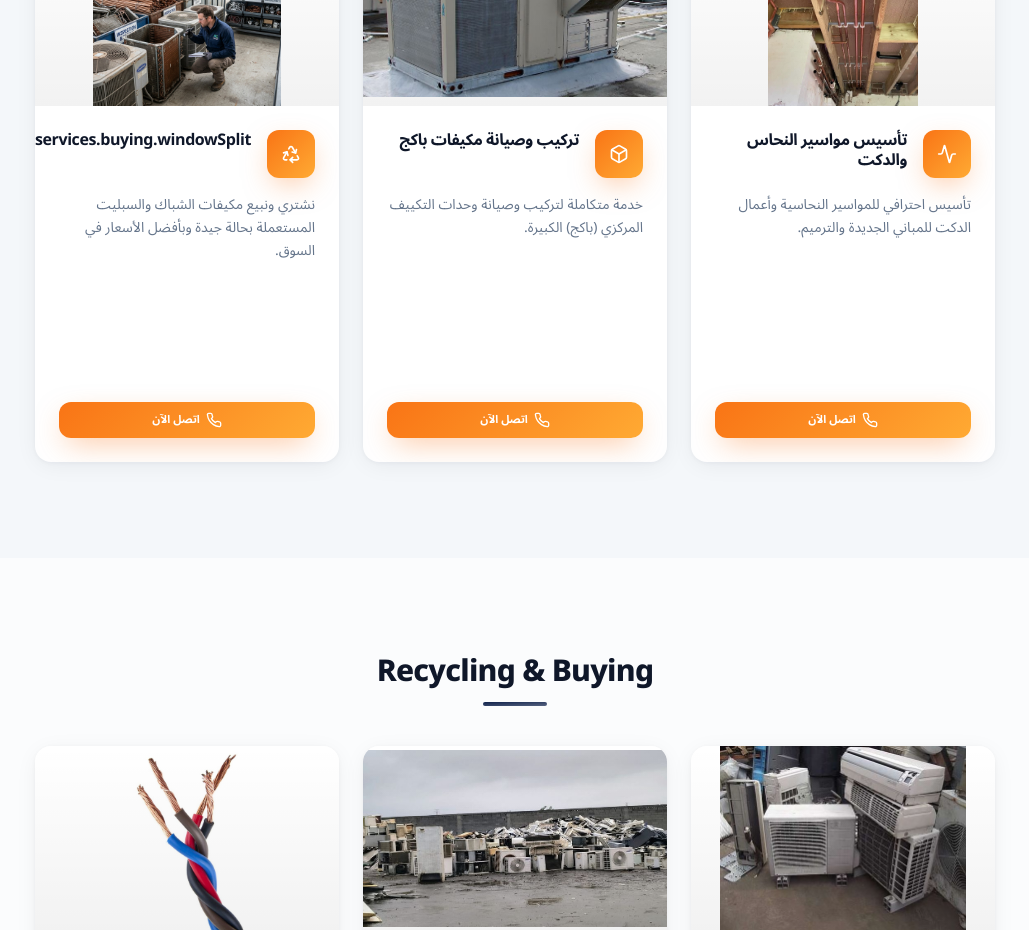
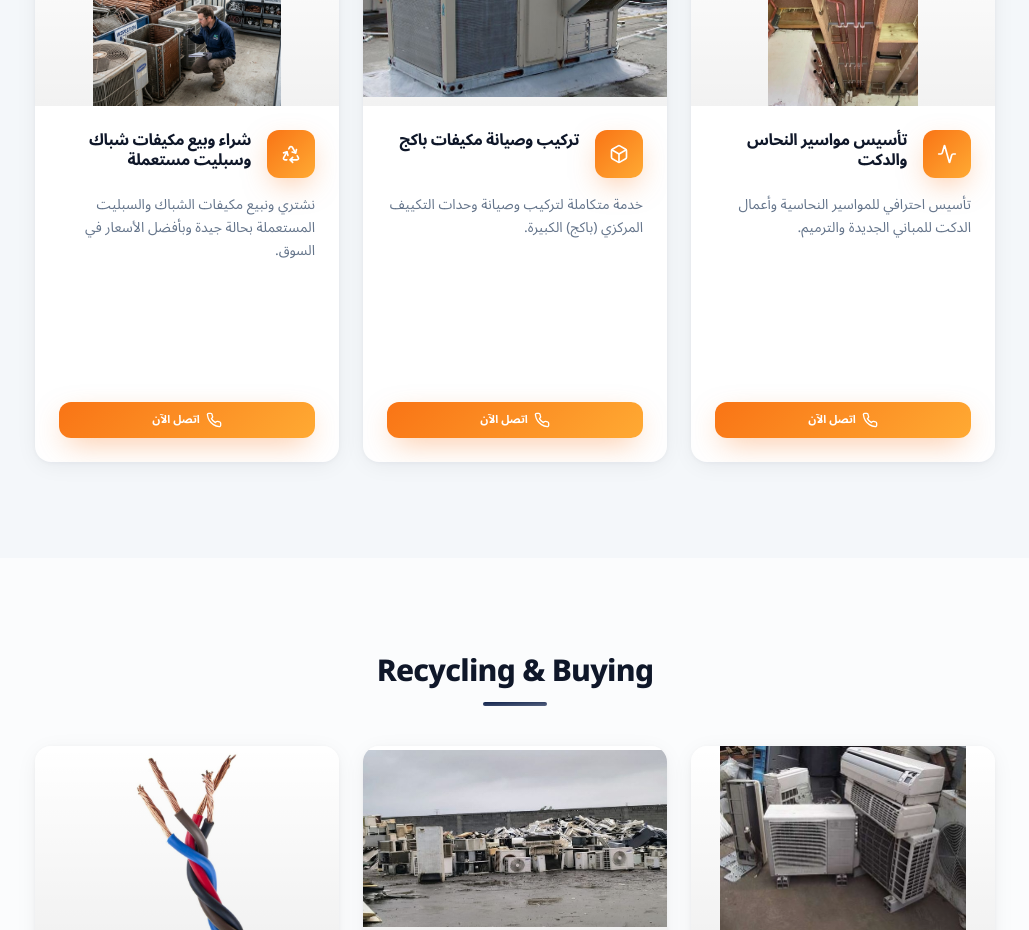
Before and after one commit to Azhar512/colors-and-shapes, a React (Vite) app: page /services in a window 1280 px wide. Shown: the part 3340-4270 px from the top of the page, without its empty margins (125-1154 px from the left). Built offline with nearby package versions, Linux system fonts and the light colour scheme; the HTML template or start-up script is replaced by a standard one.

Commit message:
fix: correct translation key for window split service title

```diff
--- a/src/pages/Services.tsx
+++ b/src/pages/Services.tsx
@@ -46,7 +46,7 @@ export default function Services() {
     { icon: ArrowDownToLine, titleKey: "services.ac.duct", descKey: "services.ac.duct.desc", image: serviceDuctCustom },
     { icon: Activity, titleKey: "services.ac.pipe", descKey: "services.ac.pipe.desc", image: servicePipeCustom },
     { icon: Box, titleKey: "services.ac.package", descKey: "services.ac.package.desc", image: servicePackageCustom },
-    { icon: Recycle, titleKey: "services.buying.windowSplit", descKey: "services.buying.windowSplit.desc", image: acBuying },
+    { icon: Recycle, titleKey: "services.buying.windowSplit.title", descKey: "services.buying.windowSplit.desc", image: acBuying },
   ];
 
   const buyingServices = [
```
